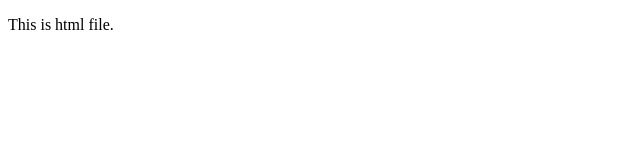
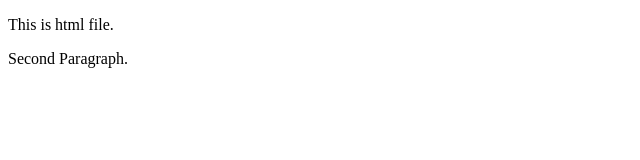
Before and after one commit to Amir-Shrestha/Git-Testing, a plain HTML site: page index.html in a window 1280 px wide. Shown: the whole page, without its empty margins (0-640 px from the left). Drawn offline with Linux system fonts and the light colour scheme.

Commit message:
added ne para.

```diff
--- a/index.html
+++ b/index.html
@@ -8,5 +8,6 @@
 </head>
 <body>
     <p>This is html file.</p>
+    <p>Second Paragraph.</p>
 </body>
 </html>
```
